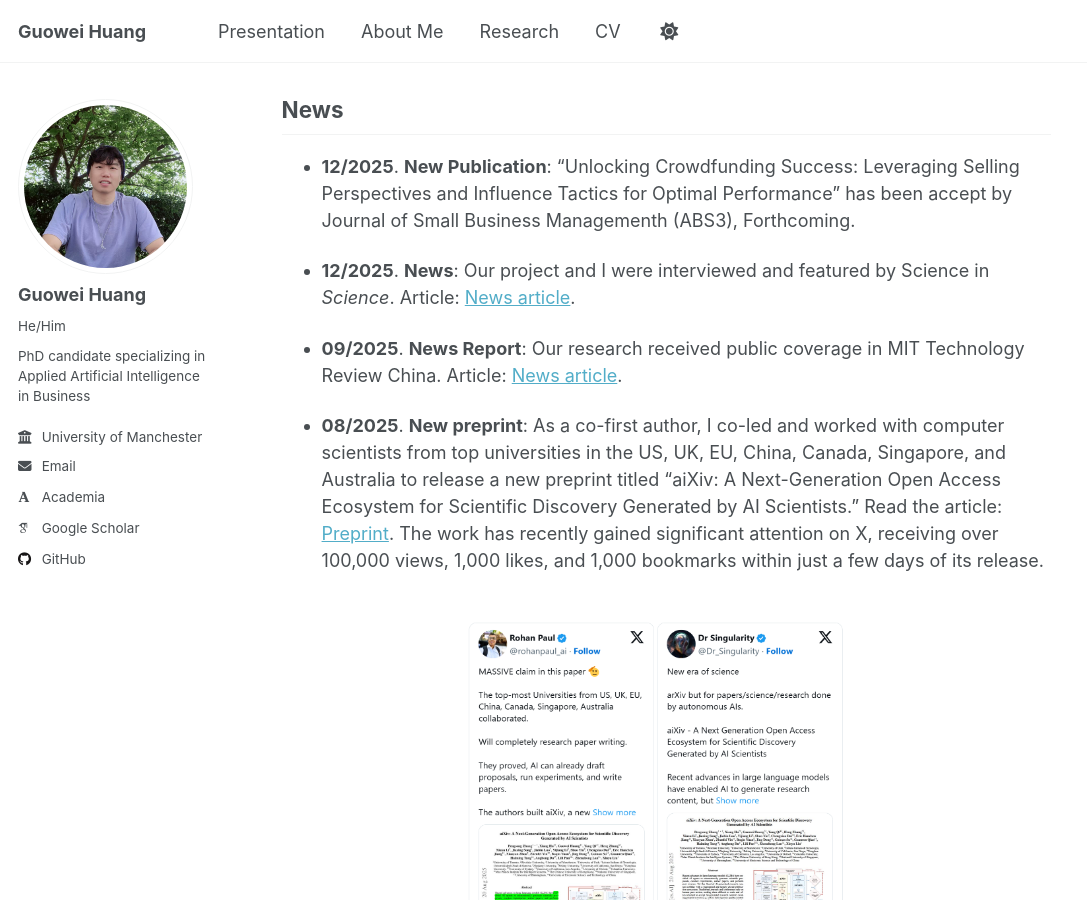
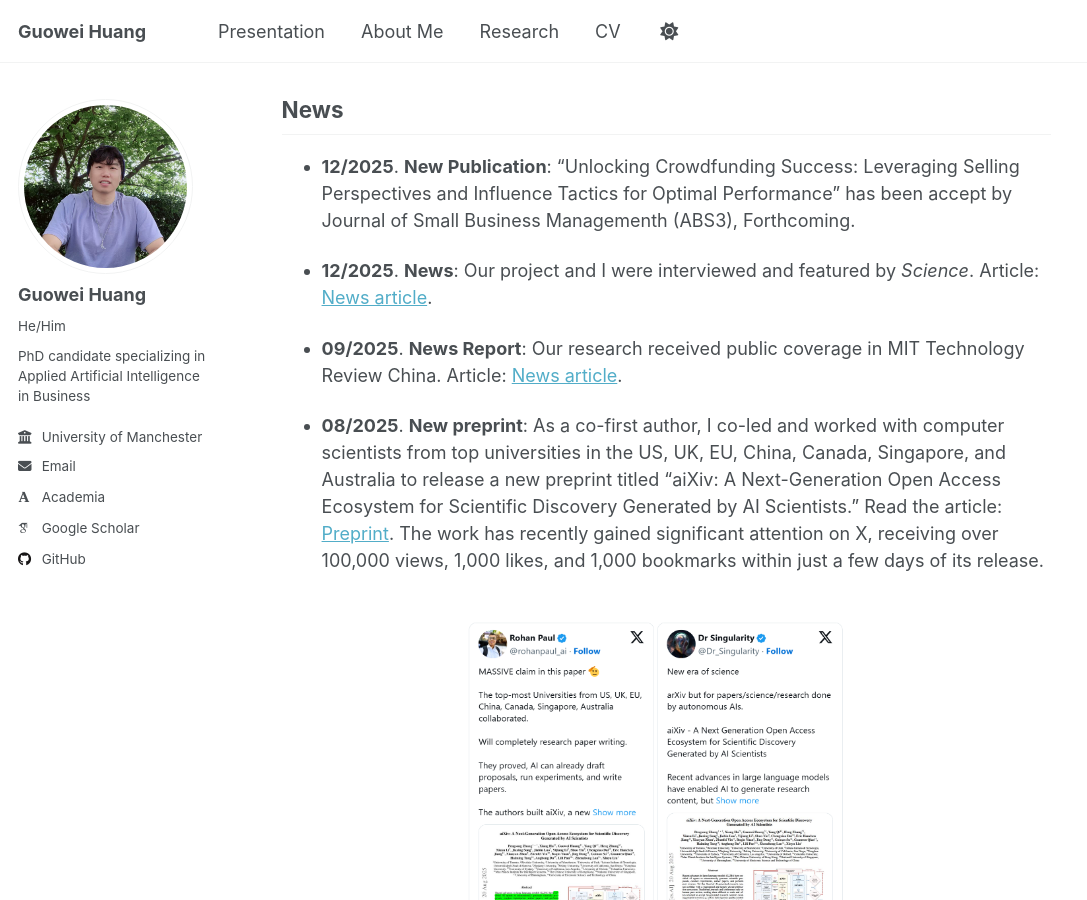
Before and after one commit to Oliverhuang123/Oliverhuang123.github.io, a Jekyll site: the page built from _pages/about.md, in a window 1280 px wide and 900 px high, scrolled down 379 px. Shown: the whole window, without its empty margins (0-1087 px from the left). Built offline with Jekyll 4.4.1, drawn with Linux system fonts in a browser that asks for light colours; some web fonts are replaced; a script that is not in the unit is left out.

Commit message:
Fix formatting in about.md for news section

```diff
--- a/_pages/about.md
+++ b/_pages/about.md
@@ -20,7 +20,7 @@ Outside of academia, I love coding, watching anime and TV series, hiking, and ex
 
 
 
-- <strong>12/2025</strong>. <strong>News</strong>: Our project and I were interviewed and featured by Science in <i>Science</i>. Article: <a href="https://www.science.org/content/article/new-preprint-server-welcomes-papers-written-and-reviewed-ai" target="_blank">News article</a>.
+- <strong>12/2025</strong>. <strong>News</strong>: Our project and I were interviewed and featured by <i>Science</i>. Article: <a href="https://www.science.org/content/article/new-preprint-server-welcomes-papers-written-and-reviewed-ai" target="_blank">News article</a>.
 
 
 - <strong>09/2025</strong>. <strong>News Report</strong>: Our research received public coverage in MIT Technology Review China. Article: <a href="https://www.mittrchina.com/news/detail/15232" target="_blank">News article</a>.
```
